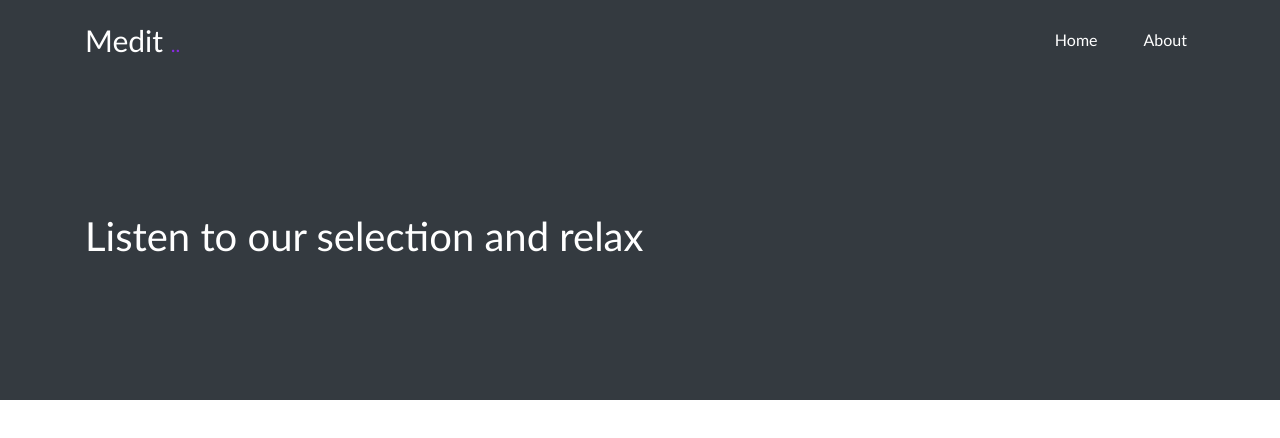
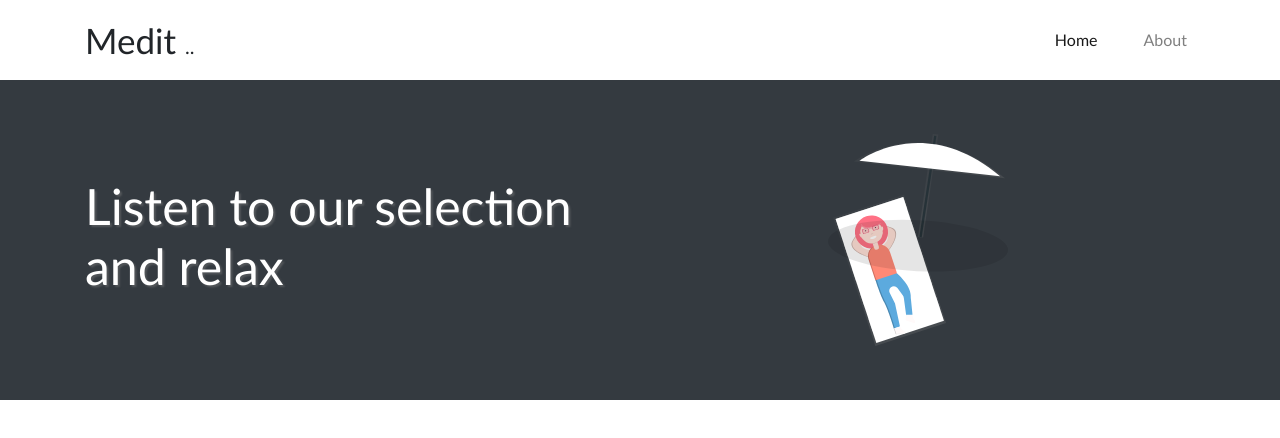
Before and after one commit to issoDev/meditation-app, a Vue app: page / in a window 1280 px wide. Shown: the top 438 px of the page. Built offline with nearby package versions, Linux system fonts and the light colour scheme; data requests are answered from the project's data file.

Commit message:
file update

```diff
--- a/src/components/TheHeader.vue
+++ b/src/components/TheHeader.vue
@@ -1,18 +1,18 @@
 <template>
   <div>
-    <nav class="navbar navbar-expand-lg navbar-light bg-dark">
+    <nav class="navbar navbar-expand-lg navbar-light bg-white">
       <div class="container">
-        <router-link class="navbar-brand text-white" to="/">Medit <span>..</span></router-link>
+        <router-link class="navbar-brand" to="/">Medit <span>..</span></router-link>
         <button class="navbar-toggler" type="button" data-toggle="collapse" data-target="#navbarNav" aria-controls="navbarNav" aria-expanded="false" aria-label="Toggle navigation">
           <span class="navbar-toggler-icon"></span>
         </button>
         <div class="collapse navbar-collapse" id="navbarNav">
           <ul class="navbar-nav ml-auto">
             <li class="nav-item active">
-              <router-link class="nav-link text-white" to="/">Home <span class="sr-only">(current)</span></router-link>
+              <router-link class="nav-link" to="/">Home <span class="sr-only">(current)</span></router-link>
             </li>
             <li class="nav-item">
-              <router-link class="nav-link text-white" to="/about">About</router-link>
+              <router-link class="nav-link" to="/about">About</router-link>
             </li>
           </ul>
         </div>
@@ -32,21 +32,17 @@
     min-height: 10vh !important;
 
     .navbar-brand {
-      font-size: 30px;
+      font-size: 35px;
+      color: #212529;
 
       span {
-        color: blueviolet;
+        color: #212529;
         font-size: 20px;
       }
     }
     .nav-link {
       margin-left: 30px;
-    }
-
-    .navbar-line {
-      height: 3px;
-      width: 100%;
-      background-color: white;
+      color: #212529;
     }
   }
 </style>
--- a/src/views/Home.vue
+++ b/src/views/Home.vue
@@ -7,7 +7,7 @@
             <h1>Listen to our selection and relax</h1>
           </div>
           <div class="showcase-img-container">
-
+            <img src="../assets/relax.svg" width="180" alt="">
           </div>
         </div>
       </div>
@@ -44,13 +44,13 @@
     min-height: 40vh;
     background-color: #343a40;
 
-    .showcase-content {
-      display: flex;
-      height: 100%;
-      min-height: 40vh;
+    .container {
+      display: flex !important;
 
-      .showcase-text, .showcase-showcase-img-container {
-        flex: 1
+      .showcase-text, .showcase-img-container {
+        flex: 1;
+        min-height: 40vh;
+        width: 100%;
       }
       .showcase-text {
         width: 100%;
@@ -60,7 +60,15 @@
 
         h1 {
           color: white;
+          font-size: 50px;
+          text-shadow: 2px 2px 2px rgba(128, 128, 128, 0.424);
         }
+      }
+
+      .showcase-img-container {
+        display: flex;
+        justify-content: center;
+        align-items: center;
       }
     }
   }
```
Also changed, not shown: src/assets/relax.svg (added).
